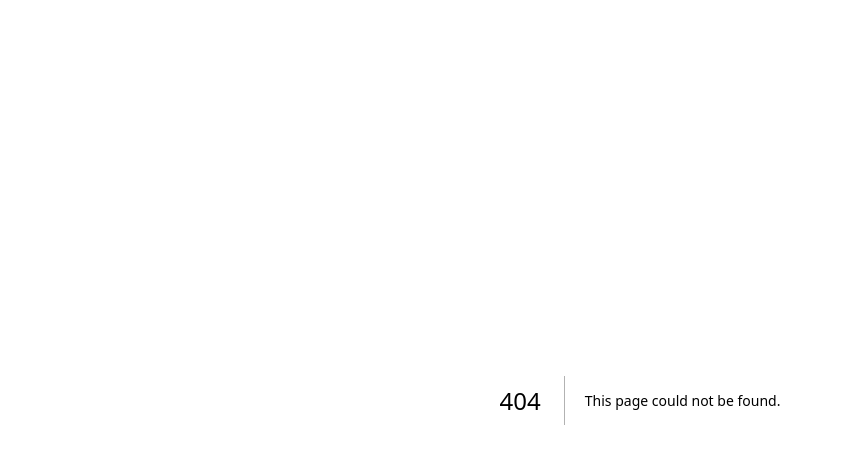
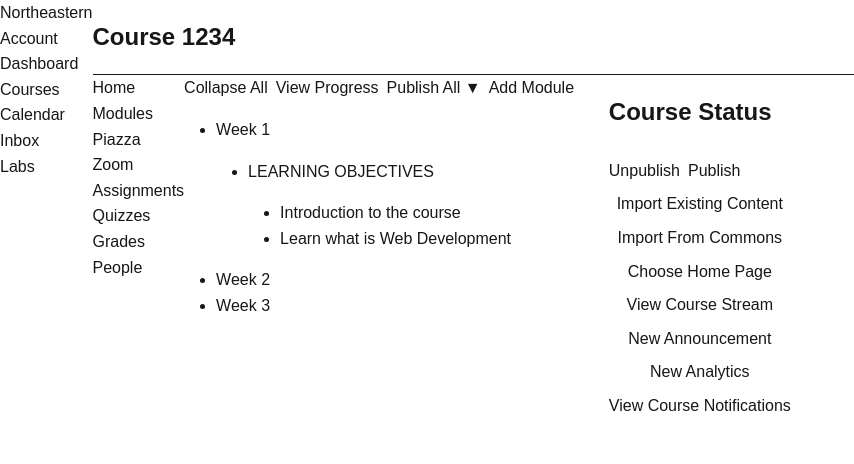
Before and after one commit to ArjunShatkin/kambaz-next-js, a Next.js app: page /Courses/1234/Home in a window 1280 px wide. Before the commit this address had no page. Shown: the top 464 px of the page, without its empty margins (0-854 px from the left). Built offline with nearby package versions, Linux system fonts and the light colour scheme.

Commit message:
Update Courses, Modules, and CourseStatus components; fix imports and dropdowns

```diff
--- /dev/null
+++ b/src/app/(Kambaz)/Courses/[cid]/Home/page.tsx
@@ -0,0 +1,21 @@
+import Modules from "../Modules/page";
+import CourseStatus from "./status";
+
+export default function Home() {
+  return (
+    <div id="wd-home">
+      <table>
+        <tbody>
+          <tr>
+            <td valign="top" width="70%">
+              <Modules />
+            </td>
+            <td valign="top">
+              <CourseStatus />
+            </td>
+          </tr>
+        </tbody>
+      </table>
+    </div>
+  );
+}
--- /dev/null
+++ b/src/app/(Kambaz)/Courses/[cid]/Home/status.tsx
@@ -0,0 +1,28 @@
+"use client";
+
+export default function CourseStatus() {
+  const handleClick = (message: string) => {
+    alert(message);
+  };
+
+  return (
+    <div id="wd-course-status" style={{ display: "flex", flexDirection: "column", gap: "0.5rem" }}>
+      <h2>Course Status</h2>
+
+      {/* Unpublish and Publish side by side */}
+      <div style={{ display: "flex", gap: "0.5rem" }}>
+        <button onClick={() => handleClick("Unpublish clicked!")}>Unpublish</button>
+        <button onClick={() => handleClick("Publish clicked!")}>Publish</button>
+      </div>
+
+      {/* Other buttons stacked below */}
+      <button onClick={() => handleClick("Import Existing Content clicked!")}>Import Existing Content</button>
+      <button onClick={() => handleClick("Import From Commons clicked!")}>Import From Commons</button>
+      <button onClick={() => handleClick("Choose Home Page clicked!")}>Choose Home Page</button>
+      <button onClick={() => handleClick("View Course Stream clicked!")}>View Course Stream</button>
+      <button onClick={() => handleClick("New Announcement clicked!")}>New Announcement</button>
+      <button onClick={() => handleClick("New Analytics clicked!")}>New Analytics</button>
+      <button onClick={() => handleClick("View Course Notifications clicked!")}>View Course Notifications</button>
+    </div>
+  );
+}
--- /dev/null
+++ b/src/app/(Kambaz)/Courses/[cid]/Modules/page.tsx
@@ -0,0 +1,87 @@
+"use client";
+
+import { useState } from "react";
+
+export default function Modules() {
+  const handleCollapseAll = () => alert("Collapse All clicked!");
+  const handleViewProgress = () => alert("View Progress clicked!");
+  const handleAddModule = () => alert("Add Module clicked!");
+
+  // Dropdown state
+  const [isDropdownOpen, setIsDropdownOpen] = useState(false);
+
+  const handlePublishAll = () => alert("Publish All clicked!");
+  const handleUnpublishAll = () => alert("Unpublish All clicked!");
+
+  return (
+    <div>
+      <div className="wd-module-buttons" style={{ marginBottom: "1rem", display: "flex", gap: "0.5rem" }}>
+        <button className="wd-button" onClick={handleCollapseAll}>Collapse All</button>
+        <button className="wd-button" onClick={handleViewProgress}>View Progress</button>
+
+        {/* Publish All Dropdown */}
+        <div style={{ position: "relative", display: "inline-block" }}>
+          <button
+            className="wd-button"
+            onClick={() => setIsDropdownOpen(!isDropdownOpen)}
+          >
+            Publish All ▼
+          </button>
+          {isDropdownOpen && (
+            <div
+              style={{
+                position: "absolute",
+                top: "100%",
+                left: 0,
+                backgroundColor: "white",
+                border: "1px solid #ccc",
+                boxShadow: "0 2px 5px rgba(0,0,0,0.2)",
+                zIndex: 1000,
+              }}
+            >
+              <button
+                className="wd-button"
+                style={{ display: "block", width: "100%" }}
+                onClick={handlePublishAll}
+              >
+                Publish All
+              </button>
+              <button
+                className="wd-button"
+                style={{ display: "block", width: "100%" }}
+                onClick={handleUnpublishAll}
+              >
+                Unpublish All
+              </button>
+            </div>
+          )}
+        </div>
+
+        <button className="wd-button" onClick={handleAddModule}>Add Module</button>
+      </div>
+
+      <ul id="wd-modules">
+        <li className="wd-module">
+          <div className="wd-title">Week 1</div>
+          <ul className="wd-lessons">
+            <li className="wd-lesson">
+              <span className="wd-title">LEARNING OBJECTIVES</span>
+              <ul className="wd-content">
+                <li className="wd-content-item">Introduction to the course</li>
+                <li className="wd-content-item">Learn what is Web Development</li>
+              </ul>
+            </li>
+          </ul>
+        </li>
+
+        <li className="wd-module">
+          <div className="wd-title">Week 2</div>
+        </li>
+
+        <li className="wd-module">
+          <div className="wd-title">Week 3</div>
+        </li>
+      </ul>
+    </div>
+  );
+}
--- /dev/null
+++ b/src/app/(Kambaz)/Courses/[cid]/Navigation.tsx
@@ -0,0 +1,16 @@
+import Link from "next/link";
+
+export default function CourseNavigation() {
+  return (
+    <div id="wd-courses-navigation">
+      <Link href="/Courses/1234/Home" id="wd-course-home-link">Home</Link><br />
+      <Link href="/Courses/1234/Modules" id="wd-course-modules-link">Modules</Link><br />
+      <Link href="/Courses/1234/Piazza" id="wd-course-piazza-link">Piazza</Link><br />
+      <Link href="/Courses/1234/Zoom" id="wd-course-zoom-link">Zoom</Link><br />
+      <Link href="/Courses/1234/Assignments" id="wd-course-assignments-link">Assignments</Link><br />
+      <Link href="/Courses/1234/Quizzes" id="wd-course-quizzes-link">Quizzes</Link><br />
+      <Link href="/Courses/1234/Grades" id="wd-course-grades-link">Grades</Link><br />
+      <Link href="/Courses/1234/People/Table" id="wd-course-people-link">People</Link><br />
+    </div>
+  );
+}
--- /dev/null
+++ b/src/app/(Kambaz)/Courses/[cid]/layout.tsx
@@ -0,0 +1,31 @@
+import { ReactNode } from "react";
+import CourseNavigation from "./Navigation";
+
+export default async function CoursesLayout({
+  children,
+  params,
+}: {
+  children: ReactNode;
+  params: Promise<{ cid: string }>;
+}) {
+  const { cid } = await params;
+
+  return (
+    <div id="wd-courses">
+      <h2>Course {cid}</h2>
+      <hr />
+      <table>
+        <tbody>
+          <tr>
+            <td valign="top" width="200">
+              <CourseNavigation />
+            </td>
+            <td valign="top" width="100%">
+              {children}
+            </td>
+          </tr>
+        </tbody>
+      </table>
+    </div>
+  );
+}
--- /dev/null
+++ b/src/app/(Kambaz)/Courses/[cid]/page.tsx
@@ -0,0 +1,10 @@
+import { redirect } from "next/navigation";
+
+export default async function CoursesPage({
+  params,
+}: {
+  params: Promise<{ cid: string }>;
+}) {
+  const { cid } = await params;
+  redirect(`/Courses/${cid}/Home`);
+}
```
